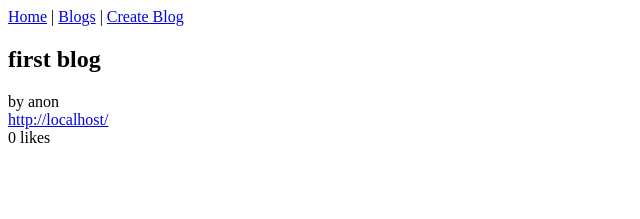
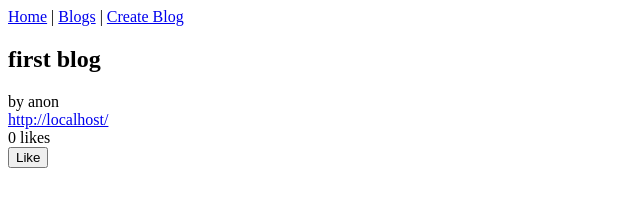
Before and after one commit to PermataAyu/blogs-app, a Next.js app: page /blogs/1 in a window 1280 px wide. Shown: the top 219 px of the page, without its empty margins (0-640 px from the left). Built offline with nearby package versions, Linux system fonts and the light colour scheme.

Commit message:
exercise 4

```diff
--- a/app/actions/blogs.ts
+++ b/app/actions/blogs.ts
@@ -1,7 +1,7 @@
 "use server"
 
 import {redirect} from "next/navigation"
-import {addBlog} from "../services/blogs"
+import {addBlog, likeBlog} from "../services/blogs"
 import { revalidatePath } from "next/cache"
 
 export const createBlog = async (formData: FormData) => {
@@ -12,3 +12,10 @@ export const createBlog = async (formData: FormData) => {
   revalidatePath('/blogs')
   redirect('/blogs')
 }
+
+export const likingBlog = async (formData: FormData) => {
+  const id = Number(formData.get("id"))
+  likeBlog(id)
+  revalidatePath(`/blogs/${id}`)
+  revalidatePath('/blogs')
+}
--- a/app/blogs/[id]/page.tsx
+++ b/app/blogs/[id]/page.tsx
@@ -1,4 +1,5 @@
-import { getBlogById } from "@/app/services/blogs"
+import { likingBlog } from "../../actions/blogs"
+import { getBlogById } from "../../services/blogs"
 import { notFound } from "next/navigation"
 
 const NotePage = async ({params}: {params: Promise<{id: string}>}) => {
@@ -14,7 +15,15 @@ const NotePage = async ({params}: {params: Promise<{id: string}>}) => {
       <h2>{blog.title}</h2>
       <div>by {blog.author}</div>
       <div><a href={blog.url}>{blog.url}</a></div>
-      <div>{blog.likes} likes</div>
+      <div>
+        {blog.likes} likes
+        <form action={likingBlog}>
+          <input type="hidden" name="id" value={blog.id} />
+          <button type="submit">
+            Like
+          </button>
+        </form>
+      </div>
     </div>
   )
 
--- a/app/services/blogs.ts
+++ b/app/services/blogs.ts
@@ -28,3 +28,10 @@ export const getBlogById = (id: number) => {
 export const addBlog = (title: string, author: string, url: string) => {
   blogs.push({id: nextId++, title, author, url, likes:0})
 }
+
+export const likeBlog = (id: number) => {
+  const blog = blogs.find(b => b.id === id)
+  if (blog) {
+    blog.likes = blog.likes + 1
+  }
+}
```
